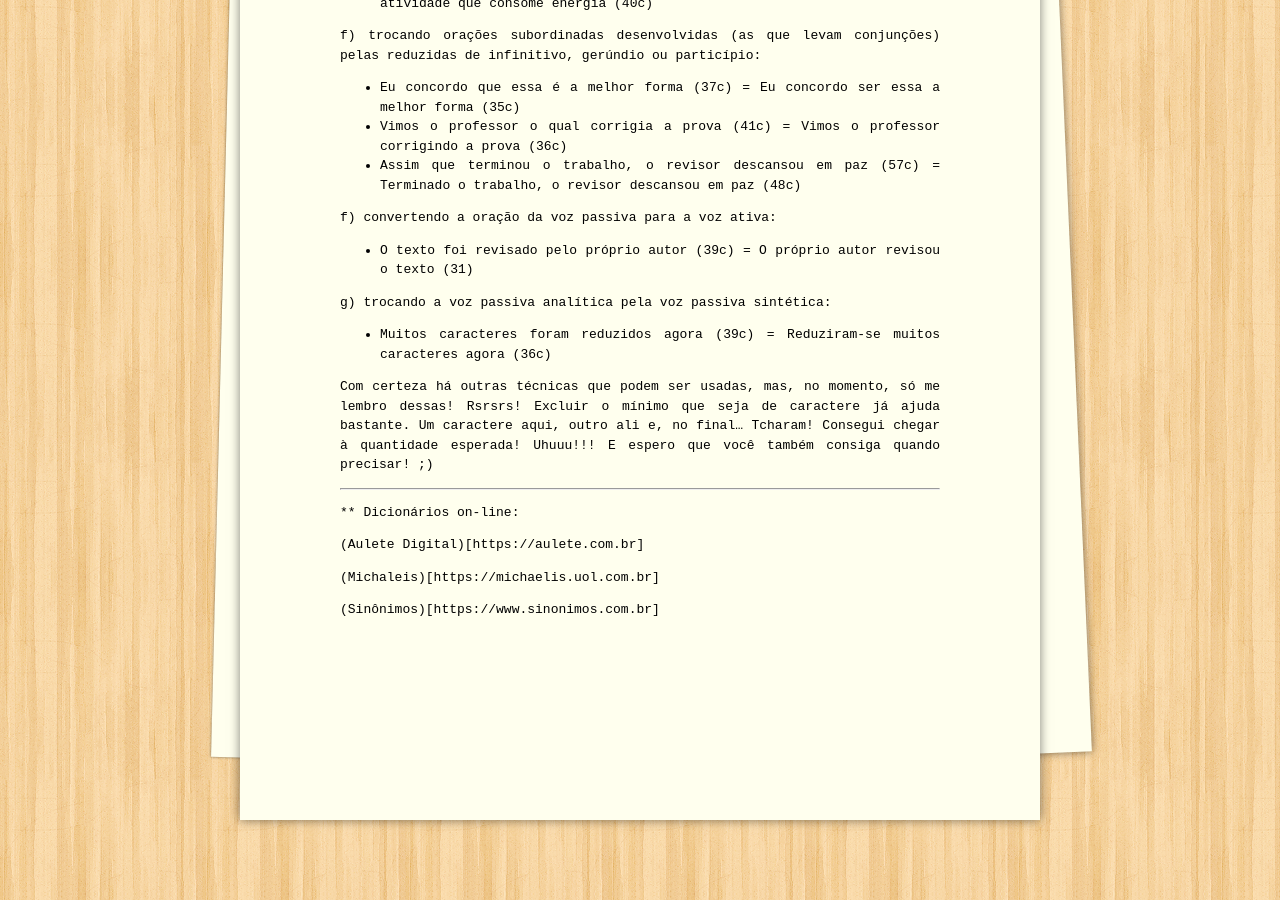
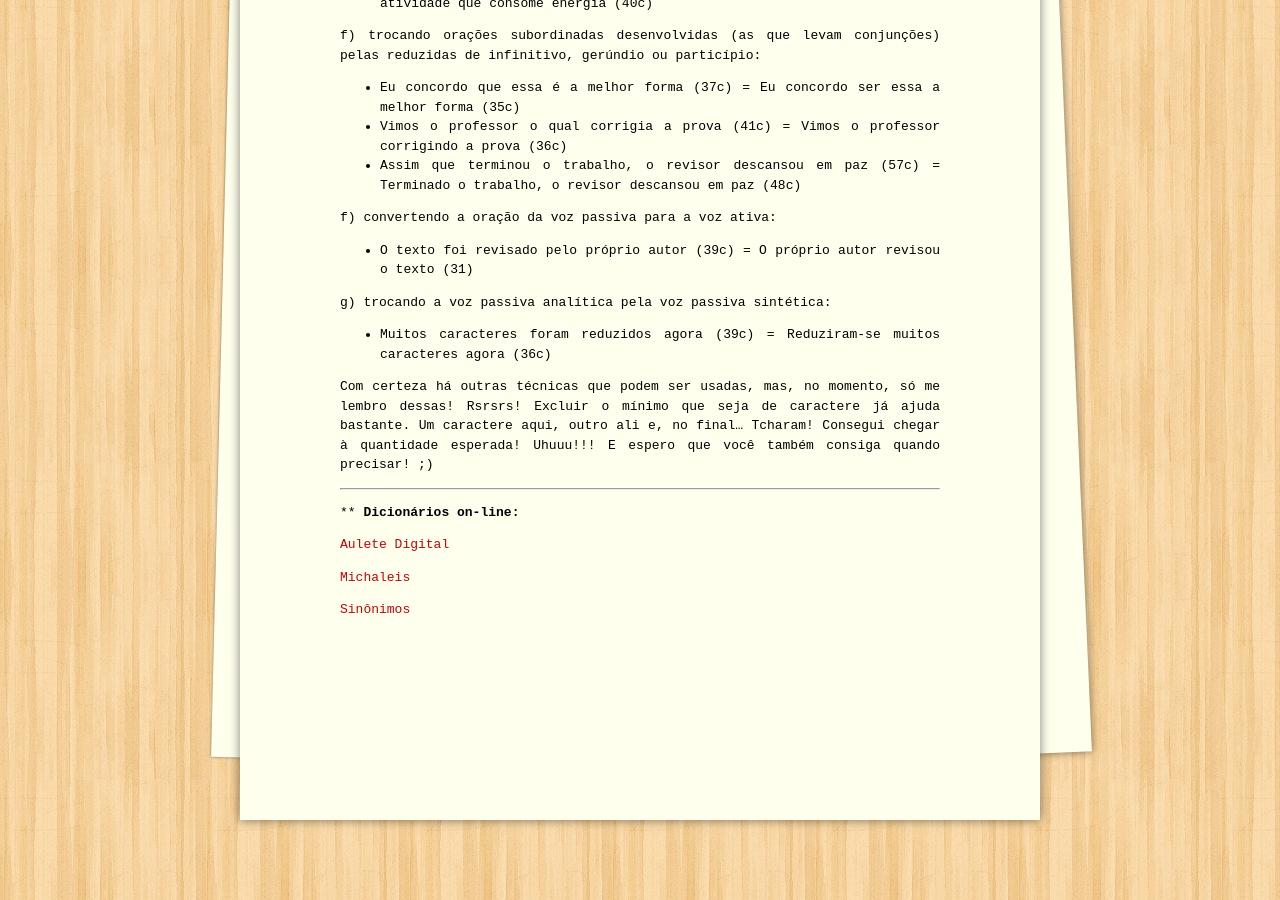
Before and after one commit to raqueldiniz/site, a Jekyll site: the page built from _posts/2019-05-01-lendo-cortando-e-reescrevendo.md, in a window 1280 px wide and 900 px high, scrolled down 1959 px. Built offline with Jekyll 4.4.1, drawn with Linux system fonts in a browser that asks for light colours.

Commit message:
Update 2019-05-01-lendo-cortando-e-reescrevendo.md

```diff
--- a/_posts/2019-05-01-lendo-cortando-e-reescrevendo.md
+++ b/_posts/2019-05-01-lendo-cortando-e-reescrevendo.md
@@ -71,10 +71,10 @@ Com certeza há outras técnicas que podem ser usadas, mas, no momento, só me l
 
 ---
 
-** Dicionários on-line:
+** **Dicionários on-line:**
 
-(Aulete Digital)[https://aulete.com.br]
+[Aulete Digital](https://aulete.com.br)
 
-(Michaleis)[https://michaelis.uol.com.br]
+[Michaleis](https://michaelis.uol.com.br)
 
-(Sinônimos)[https://www.sinonimos.com.br]
+[Sinônimos](https://www.sinonimos.com.br)
```
